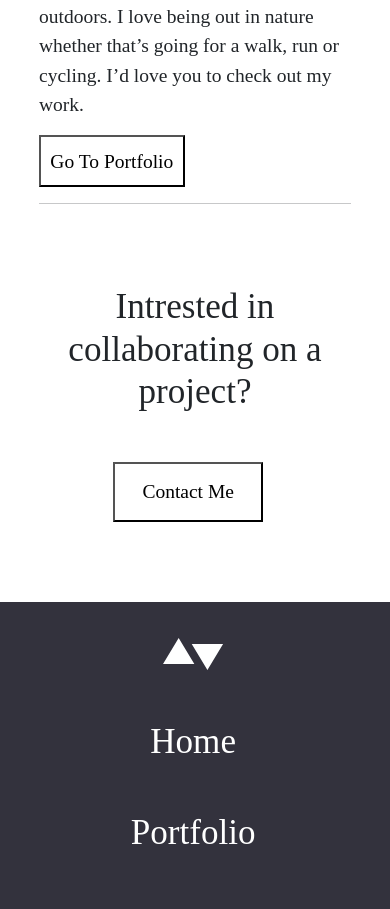
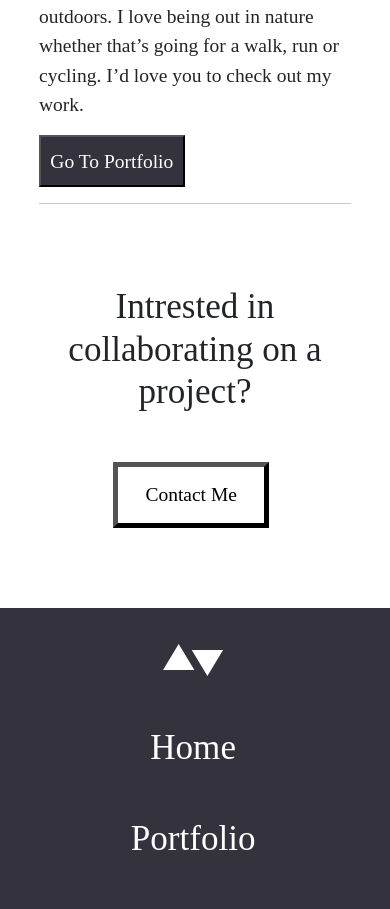
Before and after one commit to lbruesehoff/WebPortfolio, a React (Create React App) app: page / in a window 390 px wide. Shown: the part 1322-2231 px from the top of the page. Built offline with nearby package versions, Linux system fonts and the light colour scheme; a web font is replaced by a local one.

Commit message:
Main page buttons

```diff
--- a/src/components/AboutMe/AboutMe.css
+++ b/src/components/AboutMe/AboutMe.css
@@ -70,6 +70,8 @@
 
   .about button{
     font-size: 5vw;
+    background-color: #33323d;
+    color: white;
   }
 
 }
--- a/src/components/AboutMe/AboutMe.js
+++ b/src/components/AboutMe/AboutMe.js
@@ -21,7 +21,7 @@ export default class AboutMe extends Component {
               I love being out in nature whether that’s going for a walk, run or cycling. I’d love
               you to check out my work.
             </p>
-            <a href="/Portfolio"><button>Go to portfolio</button></a>
+            <a href="../../Portfolio"><button>Go to portfolio</button></a>
             <hr/>
           </div>
       </div>
--- a/src/components/Intrested/Intrested.css
+++ b/src/components/Intrested/Intrested.css
@@ -50,6 +50,10 @@
     font-size: 5vw;
     padding: 5% 10%;
     margin: 15% 20%;
+    border-width: thick;
+  }
 
+  .intrested a{
+    text-decoration: none;
   }
 }
--- a/src/components/Intrested/Intrested.js
+++ b/src/components/Intrested/Intrested.js
@@ -8,7 +8,7 @@ export default class Intrested extends Component {
 
         <h1>Intrested in collaborating on a project?</h1>
 
-        <a href="./Contact">
+        <a href="../../Contact">
           <button>Contact Me</button>
         </a>
 
```
